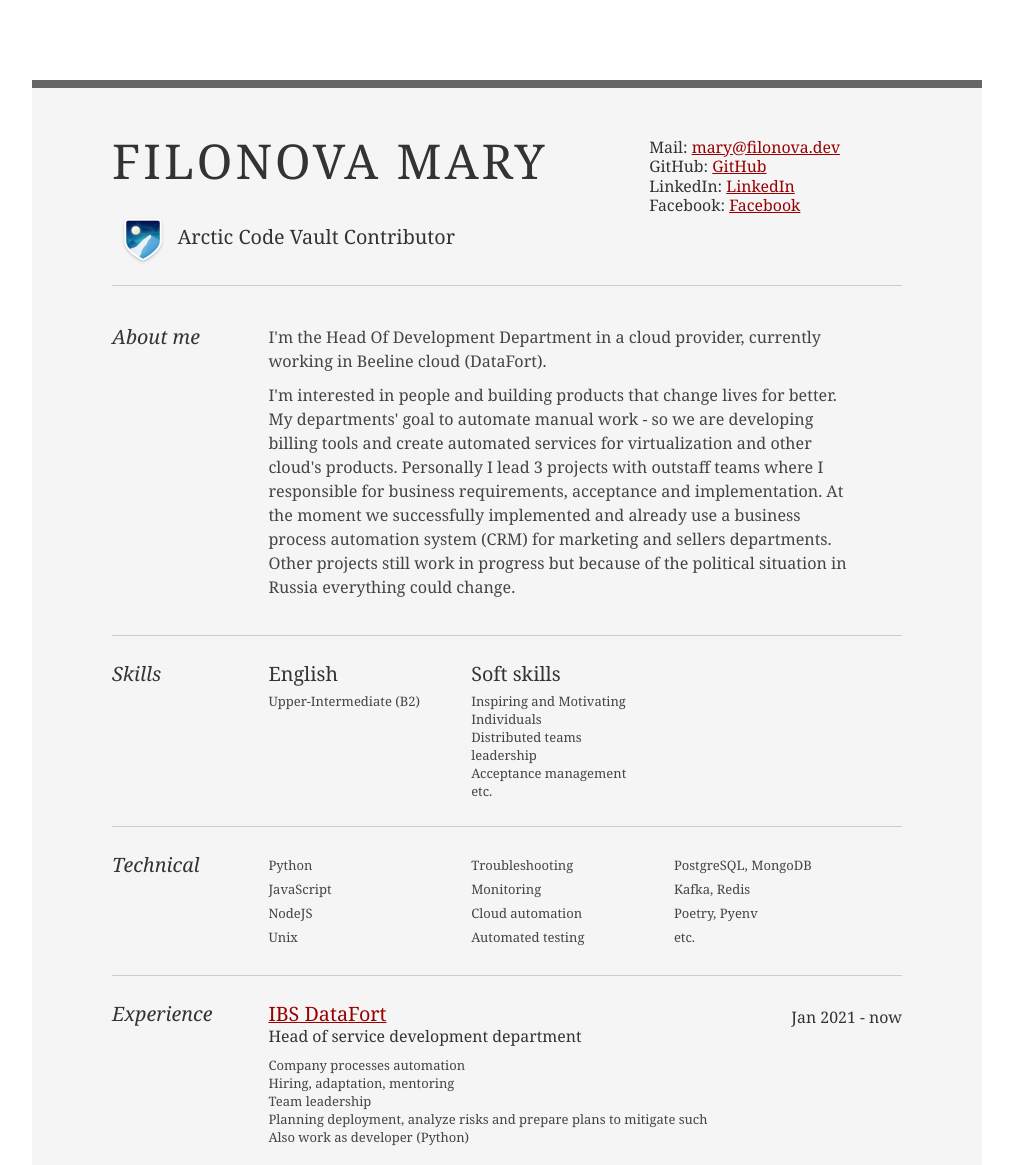
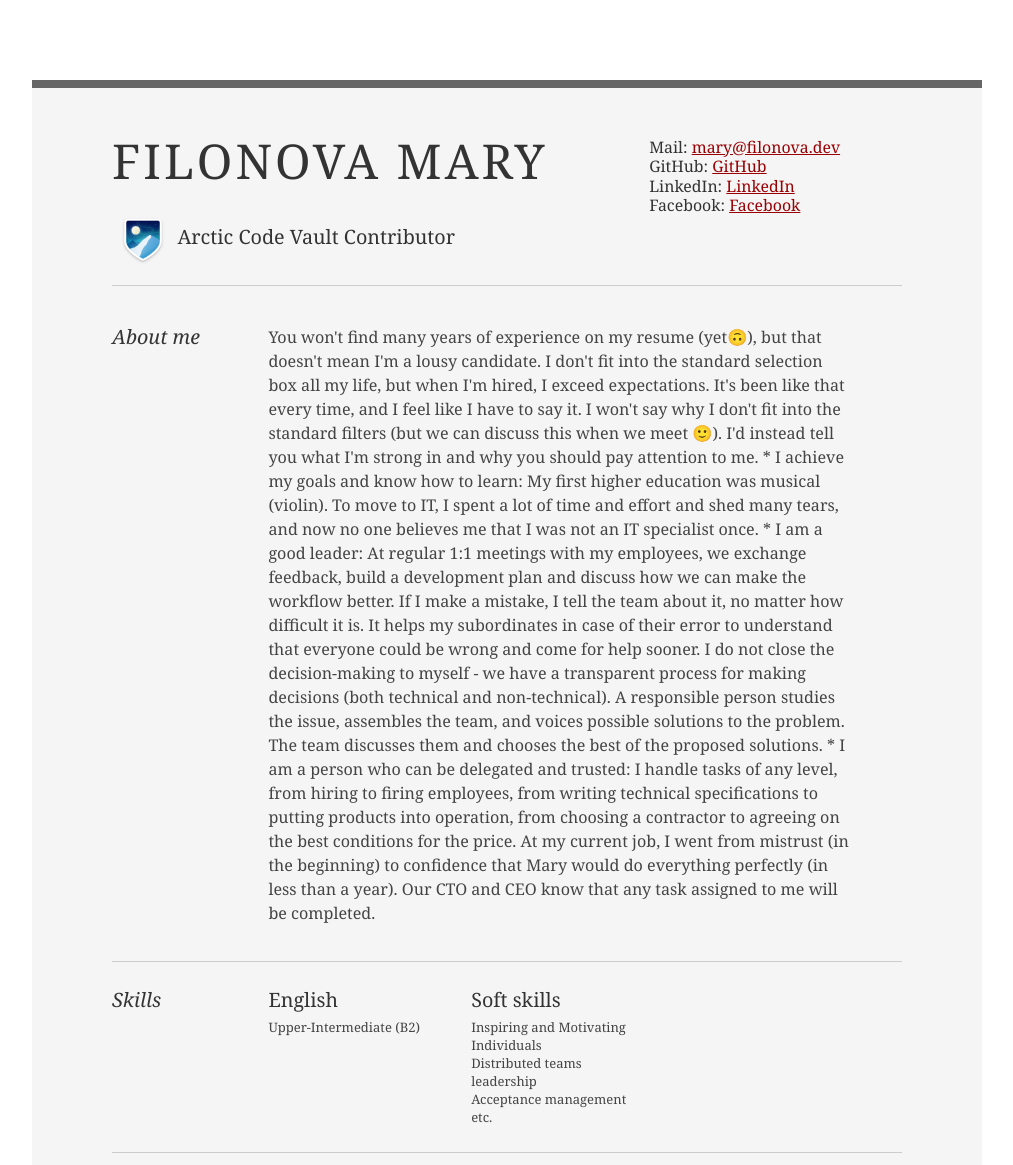
Before and after one commit to Kvm99/filonova.dev, a Django app: page /resume/ in a window 1280 px wide. Shown: the top 1165 px of the page, without its empty margins (133-1146 px from the left). Run offline with Django 3.2, Linux system fonts and the light colour scheme.

Commit message:
resume updated

```diff
--- a/resume/templates/resume/srt-resume.html
+++ b/resume/templates/resume/srt-resume.html
@@ -65,11 +65,21 @@
 							<h2>About me</h2>
 						</div>
 						<div class="yui-u">
-							<p class="enlarge">I'm the Head Of Development Department in a cloud provider, currently working in Beeline cloud (DataFort).</p>
 							<p class="enlarge">
-								I'm interested in people and building products that change lives for better.
-My departments' goal to automate manual work - so we are developing billing tools and create automated services for virtualization and other cloud's products.
-Personally I lead 3 projects with outstaff teams where I responsible for business requirements, acceptance and implementation. At the moment we successfully implemented and already use a business process automation system (CRM) for marketing and sellers departments. Other projects still work in progress but because of the political situation in Russia everything could change.
+								You won't find many years of experience on my resume (yet🙃), but that doesn't mean I'm a lousy candidate. I don't fit into the standard selection box all my life, but when I'm hired, I exceed expectations. It's been like that every time, and I feel like I have to say it.
+I won't say why I don't fit into the standard filters (but we can discuss this when we meet 🙂). I'd instead tell you what I'm strong in and why you should pay attention to me.
+
+* I achieve my goals and know how to learn:
+My first higher education was musical (violin). To move to IT, I spent a lot of time and effort and shed many tears, and now no one believes me that I was not an IT specialist once.
+
+* I am a good leader:
+At regular 1:1 meetings with my employees, we exchange feedback, build a development plan and discuss how we can make the workflow better.
+If I make a mistake, I tell the team about it, no matter how difficult it is. It helps my subordinates in case of their error to understand that everyone could be wrong and come for help sooner.
+I do not close the decision-making to myself - we have a transparent process for making decisions (both technical and non-technical). A responsible person studies the issue, assembles the team, and voices possible solutions to the problem. The team discusses them and chooses the best of the proposed solutions.
+
+* I am a person who can be delegated and trusted:
+I handle tasks of any level, from hiring to firing employees, from writing technical specifications to putting products into operation, from choosing a contractor to agreeing on the best conditions for the price.
+At my current job, I went from mistrust (in the beginning) to confidence that Mary would do everything perfectly (in less than a year). Our CTO and CEO know that any task assigned to me will be completed.
 							</p>
 						</div>
 					</div><!--// .yui-gf -->
```
